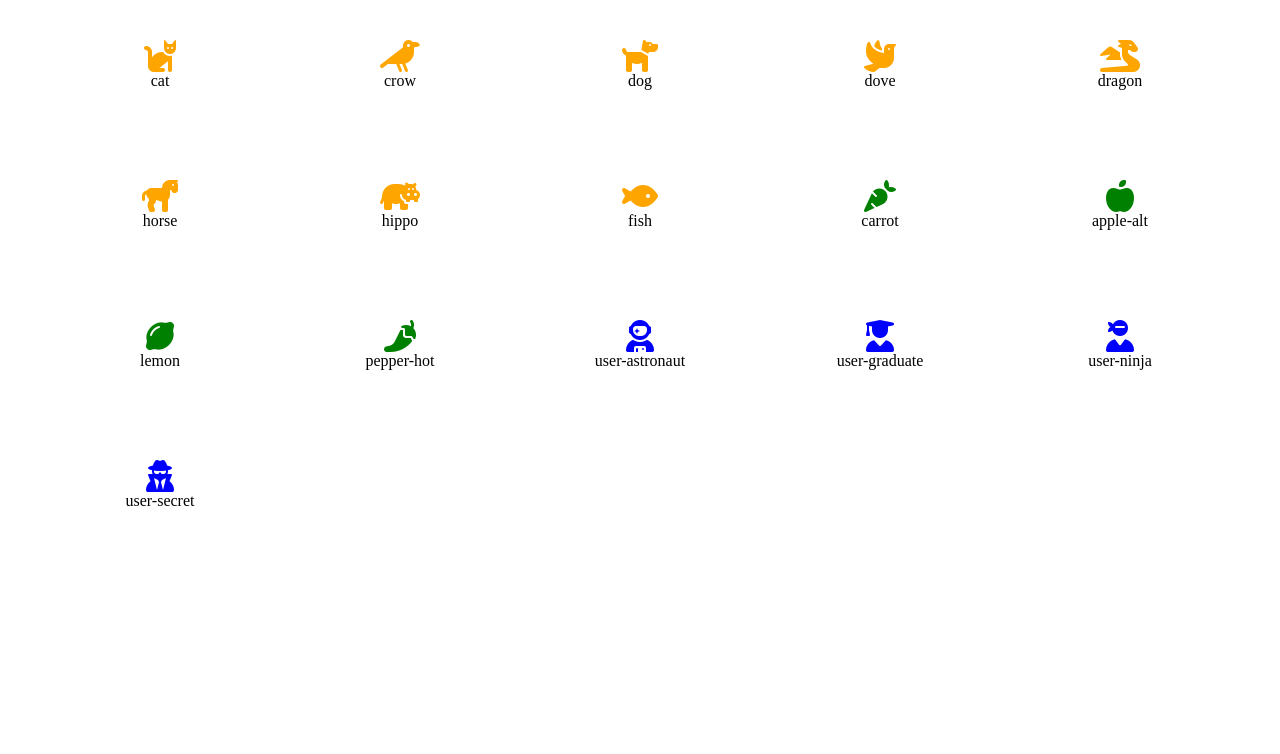
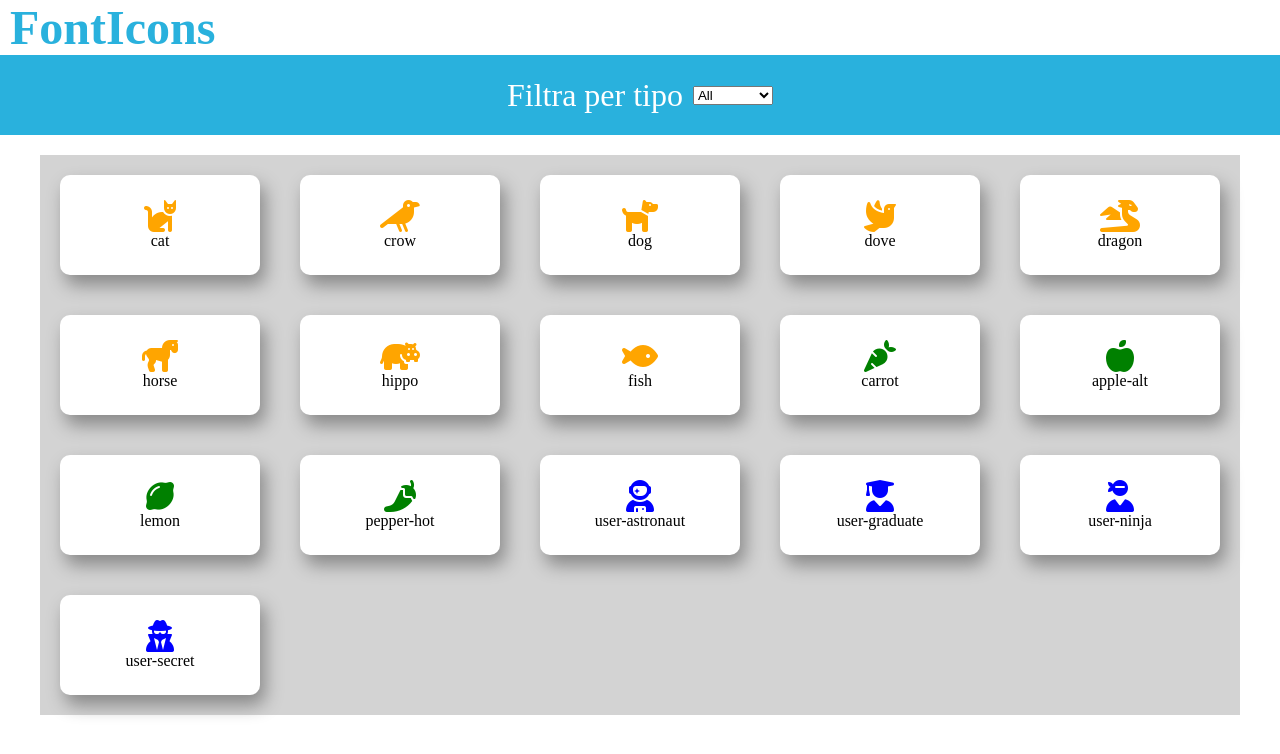
Before and after one commit to DavideSias/js-es6-icons, a plain HTML site: page index.html in a window 1280 px wide. Drawn offline with Linux system fonts and the light colour scheme.

Commit message:
Add style

```diff
--- a/css/style.css
+++ b/css/style.css
@@ -2,6 +2,25 @@
     margin: 0;
     padding: 0;
     box-sizing: border-box;
+}
+h1{
+    color: rgb(41, 177, 221);
+    font-size: 3rem;
+    margin-left: 10px;
+}
+
+.selector{
+    display: flex;
+    justify-content: center;
+    align-items: center;
+    background-color: rgb(41, 177, 221);
+    color: white;
+    font-size: 2rem;
+    height: 80px;
+}
+
+label{
+    margin-right: 10px;
 }
 
 .container{
@@ -9,6 +28,7 @@
     display: flex;
     flex-wrap: wrap;
     margin: 20px auto;
+    background-color: lightgray;
 }
 
 .card{
@@ -16,9 +36,13 @@
     display: flex;
     flex-direction: column;
     align-items: center;
+    justify-content: center;
     height: 100px;
     margin: 20px;
     font-size: 2rem;
+    background-color: white;
+    border-radius: 10px;
+    box-shadow: 5px 10px 18px #888888;
 }
 
 .text{
--- a/index.html
+++ b/index.html
@@ -11,6 +11,16 @@
     <script src="js/script.js" defer></script>
 </head>
 <body>
+    <h1>FontIcons</h1>
+    <div class="selector">
+        <label for="icons">Filtra per tipo</label>
+        <select name="icon" id="icons" onchange="showDiv(this)">
+            <option value="all">All</option>
+            <option value="animal">animal</option>
+            <option value="vegetable">vegetable</option>
+            <option value="user">user</option>
+        </select>
+    </div>
     <div class="container"></div>
 </body>
 </html>
--- a/js/script.js
+++ b/js/script.js
@@ -114,14 +114,16 @@ const arrIcons = [
 ];
 
 const eleContainer = document.querySelector('.container');
+const eleSelect = document.querySelector('#icons');
 
 for(let i = 0; i < arrIcons.length; i++){
     const eleCard = document.createElement('div');
     eleCard.classList.add('card');
 
     eleCard.innerHTML = `
-    <i class="${arrIcons[i].family} ${arrIcons[i].prefix}${arrIcons[i].name}" style="color: ${arrIcons[i].color}"></i>
+    <i class="${arrIcons[i].family} ${arrIcons[i].prefix}${arrIcons[i].name} ${arrIcons[i].type}" style="color: ${arrIcons[i].color}"></i>
     <div class="text">${arrIcons[i].name}</div>
     `
+
     eleContainer.append(eleCard);
 }
```
